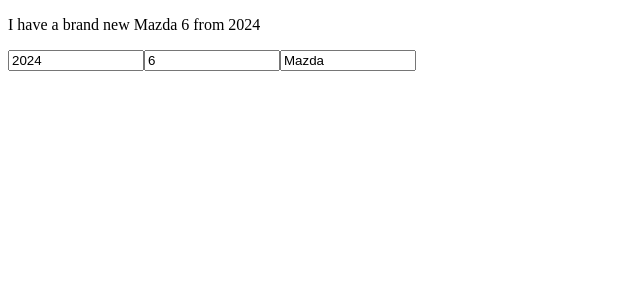
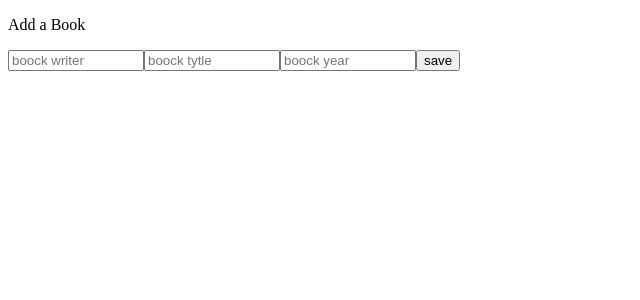
Before and after one commit to VadimVasilcovan/REACT.EX, a React (Vite) app in the folder React-EX/: page / in a window 1280 px wide. Shown: the top 300 px of the page, without its empty margins (0-640 px from the left). Built offline with nearby package versions, Linux system fonts and the light colour scheme.

Commit message:
update-object-in-state_ex_01
Understanding better how to work with an object in a state.

small problem with edit.

```diff
--- a/React-EX/src/App.jsx
+++ b/React-EX/src/App.jsx
@@ -1,8 +1,8 @@
 import React, { useState } from "react";
-
 import ToDoList from "./Props_ex_03/parent-component";
 import FilterParent from "./Props_ex_04/filter-parent-ex4";
 import CarFunction from "./update-object-in-state/update-object";
+import BookcksFunction from "./update-object-in-state_ex_01/update-object-in-state_ex_01";
 
 const App = () => {
     {/*const [submitPerson, setSubmitPerson] = useState([]);*/}
@@ -12,7 +12,7 @@
             {/*<University setSubmitPerson={setSubmitPerson} />
             <ShowResult submitPerson={submitPerson} />
     */}
-        <CarFunction/>
+        <BookcksFunction/>
         </>
     );
 };
--- /dev/null
+++ b/React-EX/src/update-object-in-state_ex_01/update-object-in-state_ex_01.jsx
@@ -0,0 +1,66 @@
+import { useState } from "react";
+
+const BookcksFunction = () => {
+const [boock, setboock]=useState({writer:'', tytle:'', year:''});
+const [addBoock, setAddBoock]=useState([]);
+const [updateBoock, setUpdateBoock]=useState(true)
+
+    const writeWriter = (event) => {
+        setboock(boocks =>({...boocks, writer: event.target.value}))
+    }
+
+    const writeTitle = (event) => {
+        setboock(bookcs => ({...bookcs, tytle:event.target.value}))
+    }
+
+    const writeYear = (event) => {
+        setboock(boocks => ({...boocks, year:event.target.value}))
+    }
+
+    const SubmitTheValue = () => {
+        setAddBoock([...addBoock, boock])
+        setboock({ writer: '', tytle: '', year:'' });
+    }
+
+    const deleteBoockFun = (deleteBoock) => {
+        setAddBoock(addBook => addBook.filter((_, index) => index !== deleteBoock))
+    }
+
+    const UpdateBoockFun = (index) => {
+        setboock(addBoock[index]);
+        setUpdateBoock(index);
+    }
+
+    return(<div>
+        <p>Add a Book</p>
+        <input
+        placeholder="boock writer"
+        onChange={writeWriter}
+        value={boock.writer}
+        />
+        <input
+        placeholder="boock tytle"
+        onChange={writeTitle}
+        value={boock.tytle}
+        />
+        <input
+        placeholder="boock year"
+        onChange={writeYear}
+        value={boock.year}
+        type="Number"
+        />
+        <button onClick={SubmitTheValue}>
+            {updateBoock !==null ? 'save' : 'Submit'}
+        </button>
+        <ul>
+                {addBoock.map((boock, index) => (
+                    <li key={index}>
+                        {boock.writer} - {boock.tytle} ({boock.year})
+                        <button onClick={() => UpdateBoockFun(index)}>Eddit</button>
+                        <button onClick={() => deleteBoockFun(index)}>X</button>
+                    </li>
+                ))}
+            </ul>
+    </div>)
+}
+export default BookcksFunction
```
